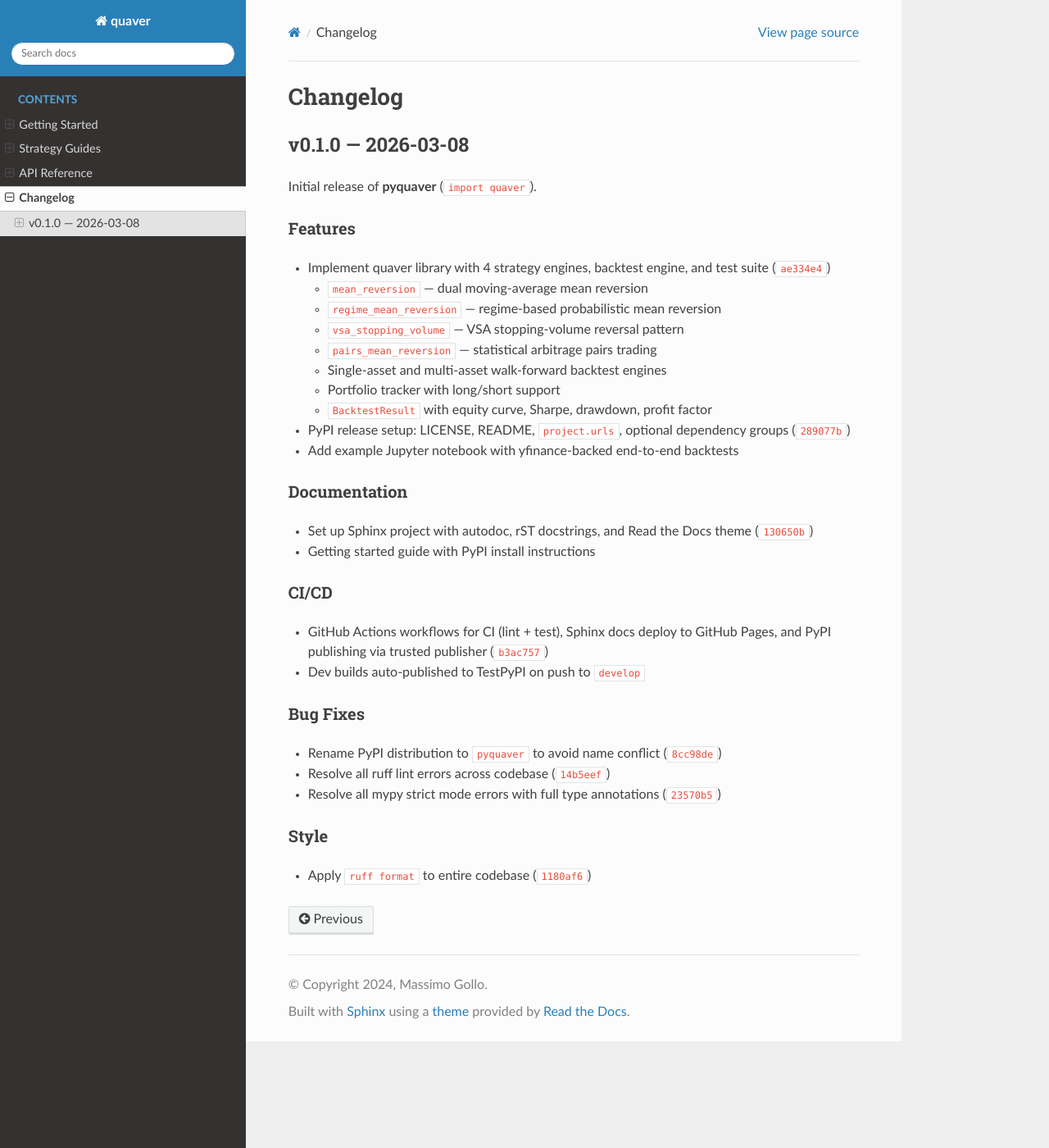
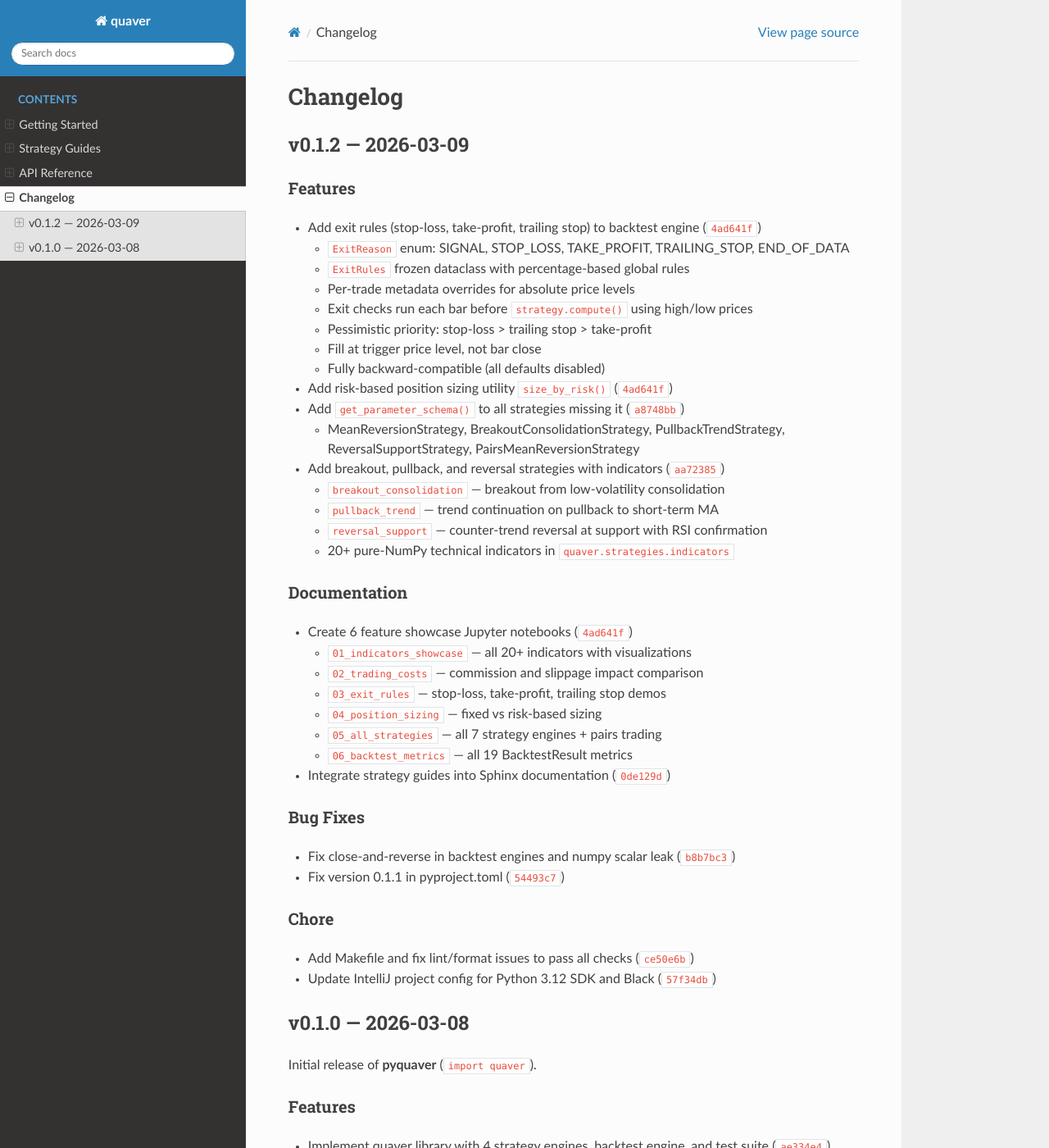
Before and after one commit to maczg/quaver, a Sphinx documentation site: the page built from docs/changelog.rst, in a window 1280 px wide and 1400 px high. Shown: the whole window at 82% size. Built offline with Sphinx 7.4.7 and the Read the Docs theme 3.1.0, drawn with Linux system fonts in a browser that asks for light colours.

Commit message:
chore(release): bump version to 0.1.2
- Updated pyproject.toml version
- Generated docs/changelog.rst from commits

```diff
--- a/docs/changelog.rst
+++ b/docs/changelog.rst
@@ -1,5 +1,63 @@
 Changelog
 =========
+
+v0.1.2 — 2026-03-09
+--------------------
+
+Features
+^^^^^^^^
+
+- Add exit rules (stop-loss, take-profit, trailing stop) to backtest engine
+  (``4ad641f``)
+
+  - ``ExitReason`` enum: SIGNAL, STOP_LOSS, TAKE_PROFIT, TRAILING_STOP, END_OF_DATA
+  - ``ExitRules`` frozen dataclass with percentage-based global rules
+  - Per-trade metadata overrides for absolute price levels
+  - Exit checks run each bar before ``strategy.compute()`` using high/low prices
+  - Pessimistic priority: stop-loss > trailing stop > take-profit
+  - Fill at trigger price level, not bar close
+  - Fully backward-compatible (all defaults disabled)
+
+- Add risk-based position sizing utility ``size_by_risk()`` (``4ad641f``)
+
+- Add ``get_parameter_schema()`` to all strategies missing it (``a8748bb``)
+
+  - MeanReversionStrategy, BreakoutConsolidationStrategy,
+    PullbackTrendStrategy, ReversalSupportStrategy,
+    PairsMeanReversionStrategy
+
+- Add breakout, pullback, and reversal strategies with indicators (``aa72385``)
+
+  - ``breakout_consolidation`` — breakout from low-volatility consolidation
+  - ``pullback_trend`` — trend continuation on pullback to short-term MA
+  - ``reversal_support`` — counter-trend reversal at support with RSI confirmation
+  - 20+ pure-NumPy technical indicators in ``quaver.strategies.indicators``
+
+Documentation
+^^^^^^^^^^^^^
+
+- Create 6 feature showcase Jupyter notebooks (``4ad641f``)
+
+  - ``01_indicators_showcase`` — all 20+ indicators with visualizations
+  - ``02_trading_costs`` — commission and slippage impact comparison
+  - ``03_exit_rules`` — stop-loss, take-profit, trailing stop demos
+  - ``04_position_sizing`` — fixed vs risk-based sizing
+  - ``05_all_strategies`` — all 7 strategy engines + pairs trading
+  - ``06_backtest_metrics`` — all 19 BacktestResult metrics
+
+- Integrate strategy guides into Sphinx documentation (``0de129d``)
+
+Bug Fixes
+^^^^^^^^^
+
+- Fix close-and-reverse in backtest engines and numpy scalar leak (``b8b7bc3``)
+- Fix version 0.1.1 in pyproject.toml (``54493c7``)
+
+Chore
+^^^^^
+
+- Add Makefile and fix lint/format issues to pass all checks (``ce50e6b``)
+- Update IntelliJ project config for Python 3.12 SDK and Black (``57f34db``)
 
 v0.1.0 — 2026-03-08
 --------------------
--- a/pyproject.toml
+++ b/pyproject.toml
@@ -4,7 +4,7 @@ build-backend = "hatchling.build"
 
 [project]
 name = "pyquaver"
-version = "0.1.1"
+version = "0.1.2"
 authors = [
     { name="Massimo Gollo", email="dev@massimogollo.cloud" },
 ]
```
